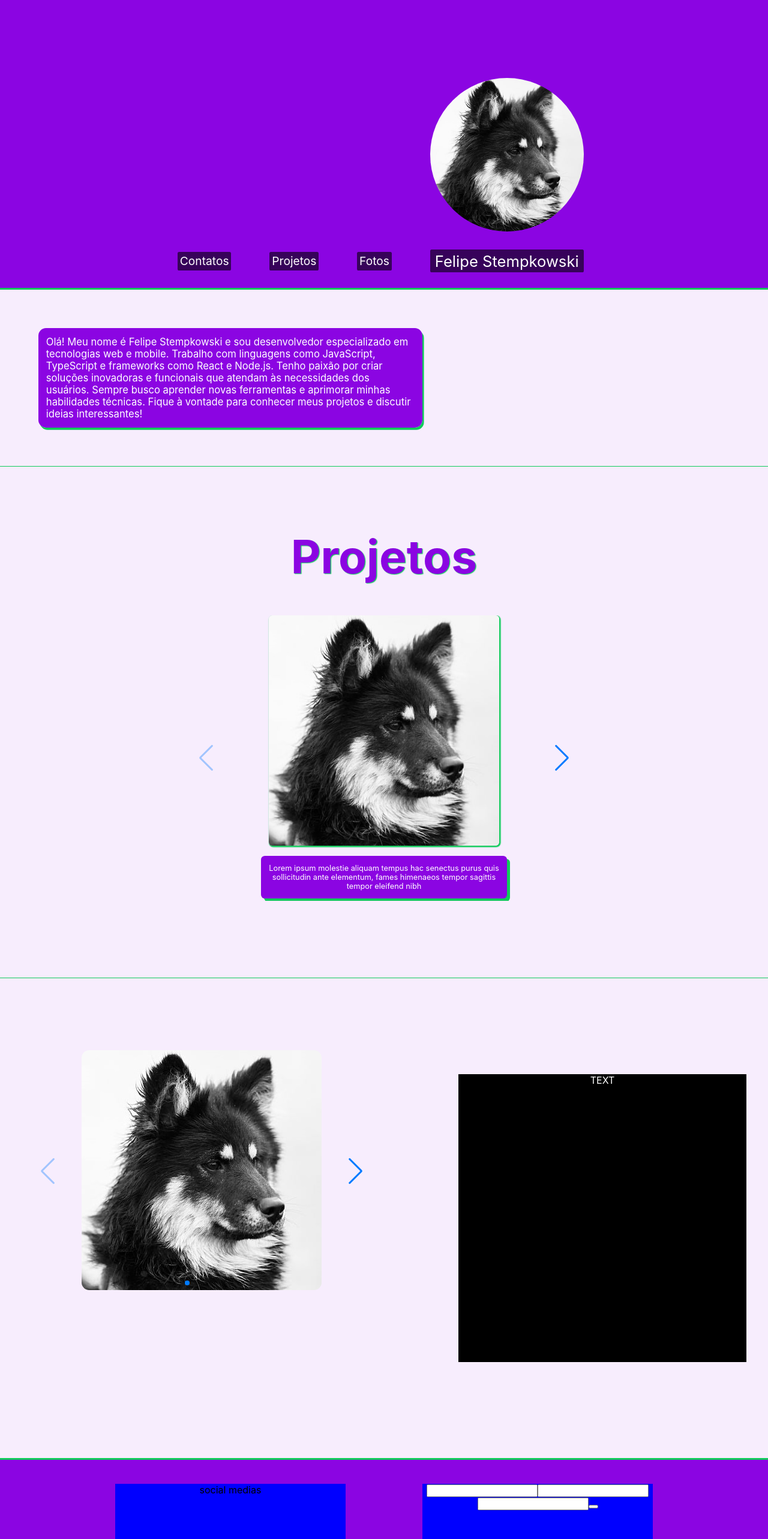
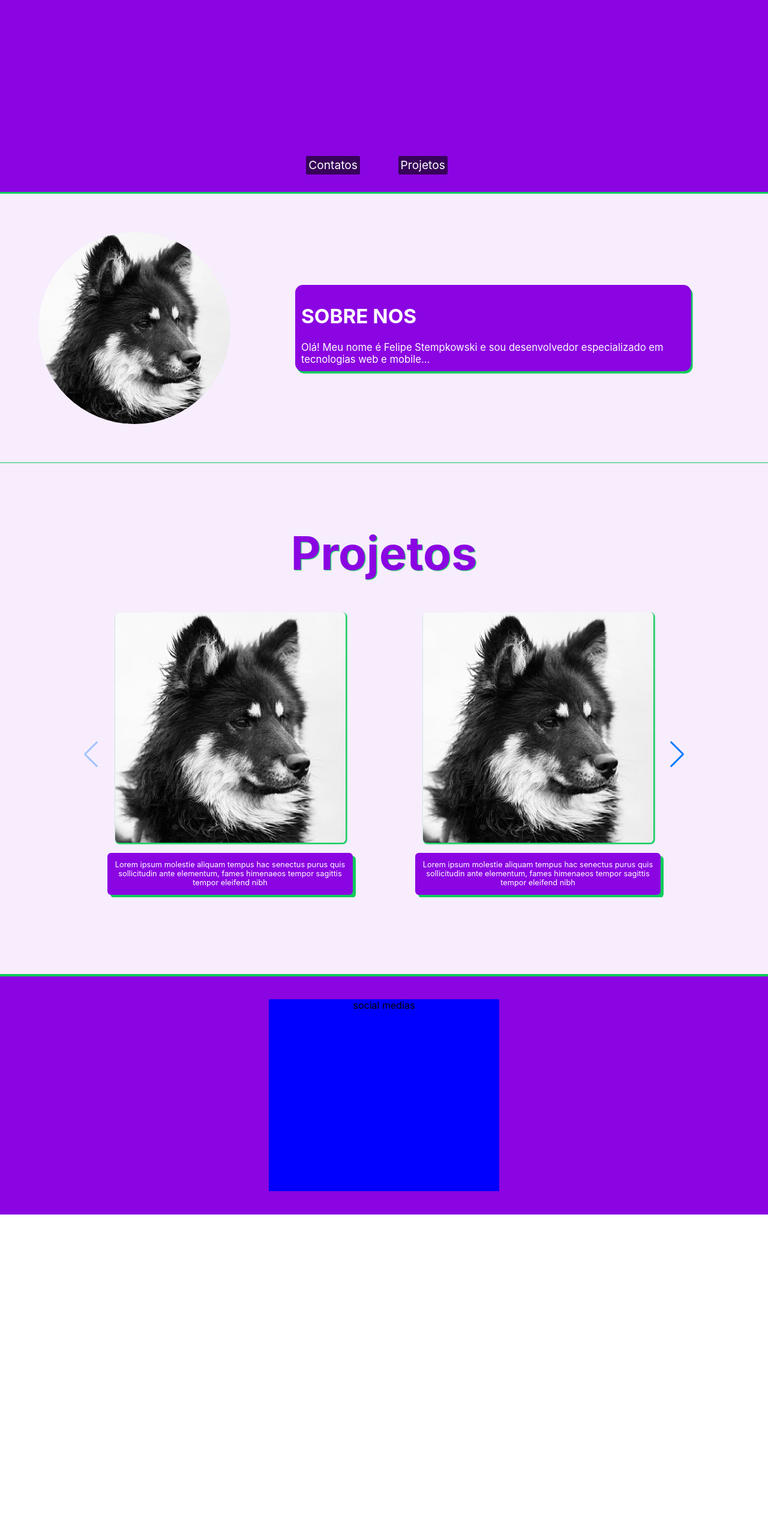
Before and after one commit to FelipeStemp/SitePortifolio, a React (Create React App) app: page / in a window 1280 px wide. Shown: the top 2566 px of the page at 60% size. After the commit the page ends 2025 px from the top, so only its background shows below. Built offline with nearby package versions, Linux system fonts and the light colour scheme.

Commit message:
Atualização, att

```diff
--- a/src/Components/Apresentacao/Apresentacao.tsx
+++ b/src/Components/Apresentacao/Apresentacao.tsx
@@ -1,13 +1,20 @@
-import * as S from './styled'
+
+import imagem from '../../image/test.jpg';
+import * as S from './styled';
 
 function Apresentacao(){
-  return(
+
+  return (
     <S.ApBody>
+      <S.DivImg src={imagem} />
       <S.TxtApresenta>
-      Olá! Meu nome é Felipe Stempkowski e sou desenvolvedor especializado em tecnologias web e mobile. Trabalho com linguagens como JavaScript, TypeScript e frameworks como React e Node.js. Tenho paixão por criar soluções inovadoras e funcionais que atendam às necessidades dos usuários. Sempre busco aprender novas ferramentas e aprimorar minhas habilidades técnicas. Fique à vontade para conhecer meus projetos e discutir ideias interessantes!
+        <h1>SOBRE NOS</h1>
+        Olá! Meu nome é Felipe Stempkowski e sou desenvolvedor especializado em tecnologias web e mobile...
       </S.TxtApresenta>
+
+
     </S.ApBody>
-  )
+  );
 }
 
 export default Apresentacao
--- a/src/Components/Apresentacao/styled.ts
+++ b/src/Components/Apresentacao/styled.ts
@@ -3,28 +3,44 @@ import styled from "styled-components";
 export const ApBody = styled.div`
 color:white;
 height: auto;
-width: 50vw;
+width: 85vw;
 margin: 5vw 0px 0px 5vw;
 text-align: left;
-background-color: rgba(139, 5, 226, 1);
 border-radius: 1vw;
+display: flex;
+justify-content: space-between;
+align-items: center;
 @media(max-width: 1025px){
+display: ruby;
 margin:auto;
-width: 95%;
+width: 100%;
 margin-left: auto;
 margin-right: auto;
 margin-bottom: 20vw;
 margin-top: 20vw;
 }
-
 `
 
-export const TxtApresenta = styled.p`
+export const TxtApresenta = styled.div`
 font-size: 1.3vw;
 box-shadow: 0.2vw 0.3vw #10CB5B;
+background-color: rgba(139, 5, 226, 1);
 border-radius: 1vw;
 padding: 1vw;
+width: 50vw;
+padding: 10px;
 @media(max-width: 720px){
+width: 90vw;
 font-size: 4vw;
+margin-top: 10vw;
 }
 `
+
+export const DivImg = styled.img`
+width: 25vw;
+border-radius: 50%;
+@media(max-width: 1025px){
+width: 50vw;
+margin-top: 10vw;
+}
+`
--- a/src/Components/Header/header.tsx
+++ b/src/Components/Header/header.tsx
@@ -1,4 +1,3 @@
-import perfil from '../../image/test.jpg'
 import * as S from './styled'
 
 function HeaderAp(){
@@ -8,17 +7,8 @@ function HeaderAp(){
         <S.ListaUL>
           <S.ListaLI>Contatos</S.ListaLI>
           <S.ListaLI>Projetos</S.ListaLI>
-          <S.ListaLI>Fotos</S.ListaLI>
         </S.ListaUL>
       </S.NavHeader>
-
-      <S.DivImagem>
-        <S.ImagemPerfil src={perfil}/>
-
-        <S.NomeText>
-          Felipe Stempkowski
-        </S.NomeText>
-      </S.DivImagem>
 
 
     </S.HeaderBody>
--- a/src/Components/Header/styled.ts
+++ b/src/Components/Header/styled.ts
@@ -2,25 +2,24 @@ import styled from "styled-components";
 
 export const HeaderBody = styled.div`
   witdh: 100vw;
-  height: 60vh;
+  height: 40vh;
   margin: none;
   background-color: rgba(139, 5, 226, 1);
   background-repeat: no-repeat;
   background-size: cover;
   background-position: center;
   border-bottom: 3px solid #10CB5B;
+  justify-content:center;
   color: white;
   display: flex;
   align-items: flex-end;
   @media(max-width: 1000px){
-  height: auto;
   display:grid;
-
+  margin-bottom: 5vw;
   }
 `
 
 export const NavHeader = styled.nav`
-margin-left: 20%;
 display: flex;
 justify-content: left;
 @media(max-width: 1000px){
@@ -55,25 +54,3 @@ font-size: 5vw;
 margin: 20px;
 }
 `
-
-export const DivImagem = styled.div`
-text-align: center;
-
-`
-
-export const ImagemPerfil = styled.img`
-border-radius: 100%;
-width: 20vw;
-@media(max-width:720px){
-  width:50vw;
-}
-`
-export const NomeText = styled.p`
-font-size: 2vw;
-background-color: rgba(0, 0, 0, 0.6);
-padding: 0.3vw;
-border-radius: 0.2vw;
-@media(max-width:720px){
-  font-size: 4vw;
-}
-`
--- a/src/Components/SectionFotos/fotos.tsx
+++ /dev/null
@@ -1,59 +0,0 @@
-import 'swiper/css';
-import 'swiper/css/navigation';
-import 'swiper/css/pagination';
-import 'swiper/css/scrollbar';
-import { A11y, Navigation, Pagination, Scrollbar } from 'swiper/modules';
-import { Swiper, SwiperSlide } from 'swiper/react';
-import imagem from '../../image/test.jpg';
-import * as S from './styled';
-
-import 'swiper/css';
-import ImagemFormat from '../imagem/imagem';
-
-function SectionFotos(){
-
-  interface Data{
-    id: string,
-    image: string
-  }
-
-  const dataImage: Data[] =[
-    {id: '1', image: imagem},
-    {id: '2', image: imagem},
-    {id: '3', image: imagem},
-    {id: '4', image: imagem},
-  ];
-
-  return(
-    <S.FotosBody>
-      <S.Slider>
-        <Swiper
-          modules={[Navigation, Pagination, Scrollbar, A11y]}
-          spaceBetween={50}
-          slidesPerView={1}
-          navigation
-          pagination={{ clickable: true }}
-          onSlideChange={() => console.log('slide change')}
-        >
-          {dataImage.map( (item) => (
-            <SwiperSlide key={item.id}>
-
-              <ImagemFormat
-                radius="1vw"
-                imagem={item.image}
-              />
-            </SwiperSlide>
-          ))}
-
-        </Swiper>
-
-      </S.Slider>
-
-      <S.Texto>
-          TEXT
-      </S.Texto>
-    </S.FotosBody>
-  )
-}
-
-export default SectionFotos
--- a/src/Components/SectionFotos/styled.ts
+++ /dev/null
@@ -1,28 +0,0 @@
-import styled from "styled-components";
-
-export const FotosBody = styled.div`
-width: 100vw;
-height: 100vh;
-display: flex;
-justify-content: center;
-align-items: center;
-gap: 10vw;
-`
-
-export const Slider = styled.section`
-color:white;
-margin: 20px;
-width: 70vh;
-height: 70vh;
-@(media: 1000px){
-  width: 20vw;
-  height: 20vw;
-}
-`
-
-export const Texto = styled.div`
-width: 60vh;
-height: 60vh;
-background-color: black;
-COLOR: WHITE;
-`
--- a/src/Components/footer/footer.tsx
+++ b/src/Components/footer/footer.tsx
@@ -1,19 +1,15 @@
-import * as S from './styled'
+
+import * as S from './styled';
 
 function Footer(){
+
+
   return(
     <S.DivFooter>
       <S.SocialMedias>
         social medias
       </S.SocialMedias>
 
-      <S.Contato>
-        <input></input>
-        <input></input>
-        <input></input>
-        <button/>
-      </S.Contato>
-
     </S.DivFooter>
   )
 }
--- a/src/Components/footer/styled.ts
+++ b/src/Components/footer/styled.ts
@@ -1,11 +1,11 @@
 import styled from "styled-components";
 
 export const DivFooter = styled.div`
-height: 50vh;
+height: auto;
 background-color: rgba(139, 5, 226, 1);
 display: flex;
 align-items: center;
-justify-content: space-between;
+justify-content: center;
 border-top: 3px solid #10CB5B;
 
 @media(max-width: 720px){
@@ -19,20 +19,9 @@ export const SocialMedias = styled.section`
 width: 30vw;
 background-color: blue;
 height: 40vh;
-margin-left: 15vw;
+margin: 3vw;
 @media(max-width: 720px){
 width: 90vw;
-margin: 3vw;
+
 }
 `
-
-export const Contato = styled.form`
-width: 30vw;
-background-color: blue;
-height: 40vh;
-margin-right: 15vw;
-@media(max-width: 720px){
-width: 90vw;
-margin: auto;
-}
-`
--- a/src/Components/projetos/projetos.tsx
+++ b/src/Components/projetos/projetos.tsx
@@ -33,8 +33,8 @@ function Projetos(){
 
         <Swiper
             modules={[Navigation, Pagination, Scrollbar, A11y]}
-            spaceBetween={1}
-            slidesPerView={1}
+            spaceBetween={2}
+            slidesPerView={2}
             navigation
             onSlideChange={() => console.log('slide change')}
           >
--- a/src/Components/projetos/styled.ts
+++ b/src/Components/projetos/styled.ts
@@ -12,7 +12,7 @@ height: 100vh;
 
 export const Cards = styled.section`
 display: flex;
-width: 50vw;
+width: 80vw;
 @media(max-width:720px){
 width:90vw;
 height: auto;
--- a/src/Pages/Home/home.tsx
+++ b/src/Pages/Home/home.tsx
@@ -3,7 +3,6 @@ import Footer from "../../Components/footer/footer"
 import HeaderAp from "../../Components/Header/header"
 import { LineDiv } from "../../Components/LineDivision/styled"
 import Projetos from "../../Components/projetos/projetos"
-import SectionFotos from "../../Components/SectionFotos/fotos"
 import * as S from "./styled"
 
 function Home(){
@@ -14,7 +13,6 @@ function Home(){
       <LineDiv margin="5vw 0 1vw 0"></LineDiv>
       <Projetos/>
       <LineDiv margin="10vw 0 0vw 0"></LineDiv>
-      <SectionFotos/>
       <Footer></Footer>
 
     </S.HomeDiv>
```
